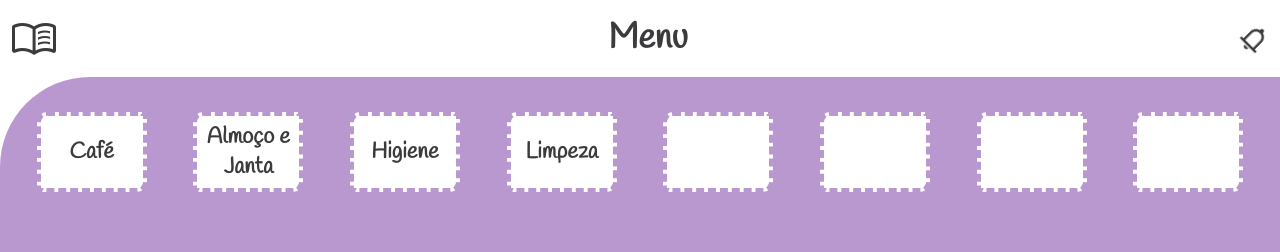
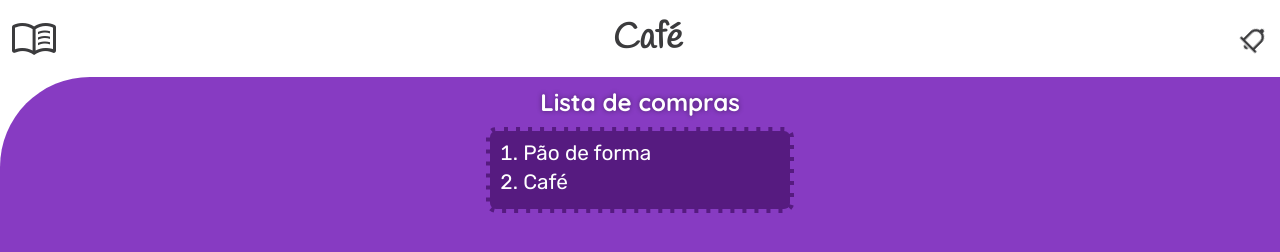
Before and after one commit to Leo-gsouza/compras, a plain HTML site: page paginas/cafe.html in a window 1280 px wide. Drawn offline with nearby package versions, Linux system fonts and the light colour scheme; files that its build step writes are made by us from their sources; files whose address does not match are found by name.

Commit message:
pagina café criada

```diff
--- /dev/null
+++ b/estilo/paginas.css
@@ -0,0 +1,126 @@
+@charset "UTF-8";
+
+/* ============================================FONTES======================================== */
+@import url('https://fonts.googleapis.com/css2?family=Quicksand:wght@300..700&display=swap');
+@import url('https://fonts.googleapis.com/css2?family=Rubik:ital,wght@0,300..900;1,300..900&display=swap');
+@import url('https://fonts.googleapis.com/css2?family=Handlee&display=swap');
+
+/* ============================================PALETAS========================================
+--cor1: #7AA12A;
+--cor2: #FDBB29;
+--cor3: #F2FFB7;
+--cor4: #FF3327;*/
+
+
+/* ============================================VARIAVEIS======================================== */
+:root{
+    --fonte-titulo: "Quicksand", sans-serif;
+    --fonte-padrao: "Rubik", sans-serif;
+    --fonte-menu: "Handlee", cursive;
+    --cor1: #3B3B3D;
+    --cor2: #873BC2;
+    --cor3: #B998CF;
+    --cor4: #561B80;
+}
+
+
+/* ============================================GERAL======================================== */
+
+*{
+    padding: 0px;
+    margin: 0px;
+}
+
+html, body{
+    width: 100vw;
+    height: 100vh;
+}
+
+/* ==============================================HEADER============================================= */
+
+header{
+    display: flex;
+    justify-content: space-between;
+    align-items: center;
+}
+
+header > h1{
+    padding: 15px 0px;
+    font-size: 2.2em;
+    font-family: var(--fonte-menu);
+
+    color: var(--cor1);
+}
+
+header > span#book{
+    padding: 10px;
+    font-size: 3em;
+
+    color: var(--cor1);
+}
+
+header > span#notf{
+    padding: 10px;
+    font-size: 2em;
+
+    color: var(--cor1);
+
+    animation: balancar 1s infinite alternate;
+}
+
+/* ============================================MAIN=========================================== */
+
+
+/* ============================================SECTION=========================================== */
+section.lista{
+    width: 100vw;
+    height: 100vh;
+
+    border-radius: 90px 0px 0px 0px ;
+    background-color: var(--cor2);
+}
+
+section.lista > h1{
+    padding: 10px;
+
+    text-align: center;
+    font-family: var(--fonte-titulo);
+
+    color: white;
+    text-shadow: 0px 0px 5px rgba(0, 0, 0, 0.445);
+}
+
+section.lista > ol{
+    width: 280px;
+    padding: 10px;
+    margin: auto;
+
+    list-style-position: inside;
+    font-size: 1.3em;
+    font-family: var(--fonte-padrao);
+
+    color: white;
+    background-color: var(--cor4);
+    border-radius: 10px;
+    border: 4px dashed var(--cor2);
+}
+
+section.lista > ol > li{
+    padding-bottom: 5px ;
+}
+
+
+
+/* ==============================================DIV============================================== */
+
+
+/* ============================================ANIMATION=========================================== */
+
+@keyframes balancar{
+    0%{
+        rotate: -45deg;
+    }
+    100%{
+        rotate: 45deg
+    }
+}
--- a/paginas/cafe.html
+++ b/paginas/cafe.html
@@ -3,27 +3,24 @@
 <head>
     <meta charset="UTF-8">
     <meta name="viewport" content="width=device-width, initial-scale=1.0">
-    <link rel="stylesheet" href="menu.css">
+    <link rel="stylesheet" href="../estilo/paginas.css">
     <link rel="stylesheet" href="https://fonts.googleapis.com/css2?family=Material+Symbols+Outlined:opsz,wght,FILL,GRAD@20..48,100..700,0..1,-50..200" />
     <link rel="stylesheet" href="https://fonts.googleapis.com/css2?family=Material+Symbols+Outlined:opsz,wght,FILL,GRAD@20..48,100..700,0..1,-50..200" />
-    <title>Document</title>
+    <title>Café</title>
 </head>
 <body>
     <header>
         <span class="material-symbols-outlined" id="book">menu_book</span>
-        <h1>Menu</h1>
+        <h1>Café</h1>
         <span class="material-symbols-outlined" id="notf">notifications</span>
     </header>
     <main>
-        <section>
-            <div class="item" id="b1">Café</div>
-            <div class="item" id="b2">Almoço e Janta</div>
-            <div class="item" id="b3">Higiene</div>
-            <div class="item" id="b4">Limpeza</div>
-            <div class="item" id="b5"></div>
-            <div class="item" id="b6"></div>
-            <div class="item" id="b7"></div>
-            <div class="item" id="b8"></div>
+        <section class="lista">
+           <h1>Lista de compras</h1>
+           <ol>
+            <li>Pão de forma</li>
+            <li>Café</li>
+           </ol>
         </section>
     </main>
 
```
